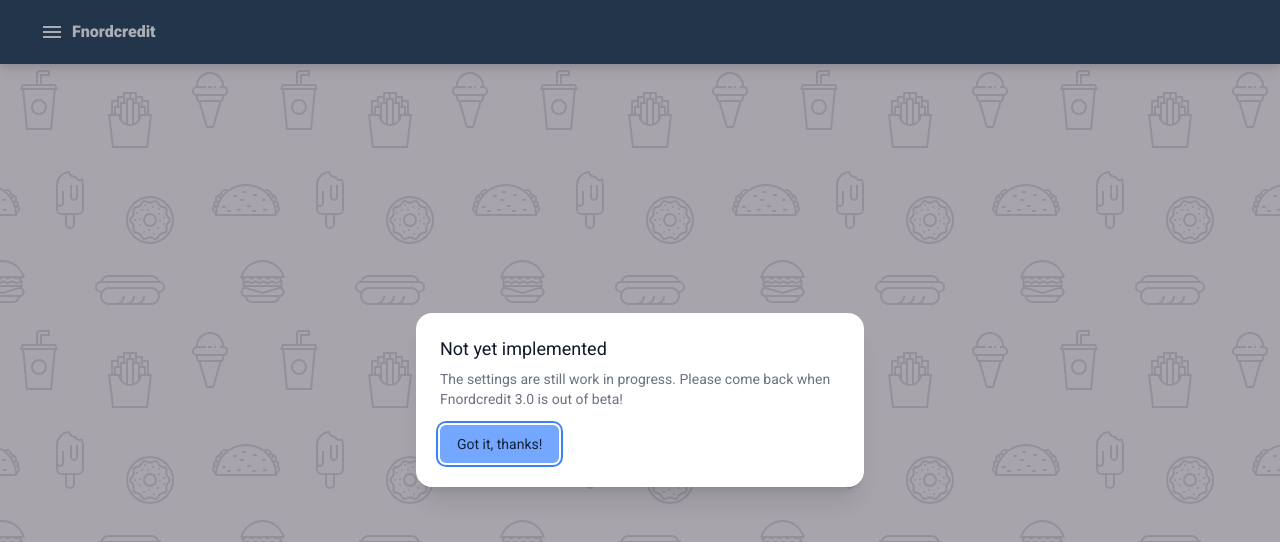
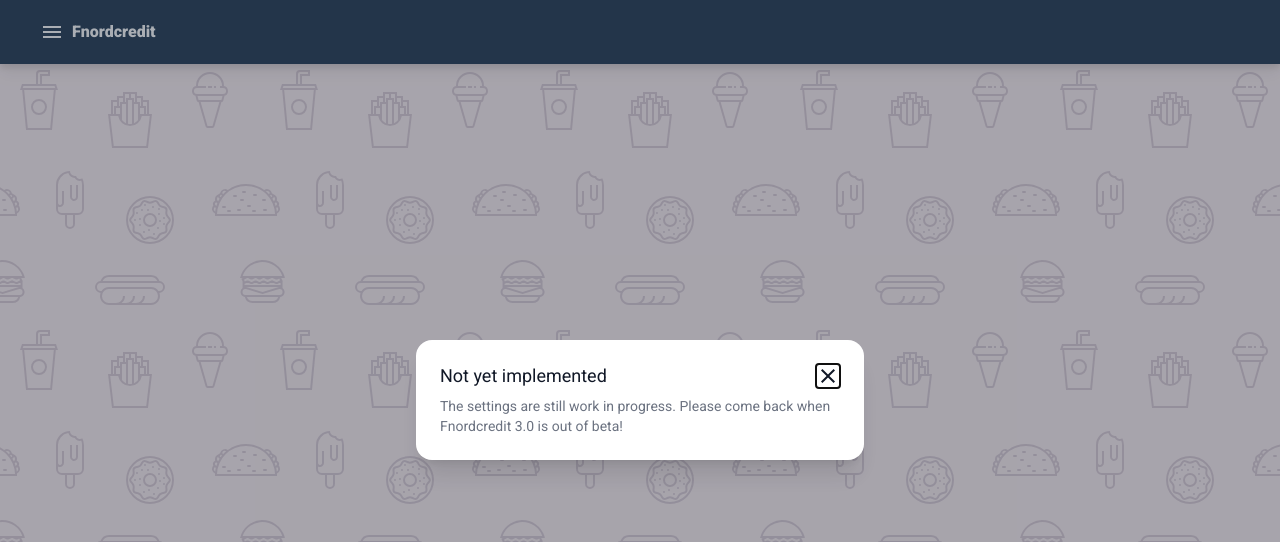
Before and after one commit to fnordcredit/fnordcredit, a Next.js app: page /user/1/settings in a window 1280 px wide. Shown: the top 542 px of the page. Built offline with nearby package versions, Linux system fonts and the light colour scheme.

Commit message:
Simple Dialog: Close Dialog Button

```diff
--- a/app/components/SimpleDialog.tsx
+++ b/app/components/SimpleDialog.tsx
@@ -1,6 +1,7 @@
 import { Dialog, Transition } from "@headlessui/react";
 import { Fragment, ReactNode } from "react";
-import Button from "./Form/Button";
+import Icon from "@mdi/react";
+import { mdiClose } from "@mdi/js";
 
 export type SimpleDialogProps = {
   title: string;
@@ -42,6 +43,11 @@ export default function SimpleDialog({
               leaveTo="opacity-0 scale-95"
             >
               <Dialog.Panel className="w-full max-w-md transform overflow-hidden rounded-2xl bg-white p-6 text-left align-middle shadow-xl transition-all">
+                <div className="float-right text-gray-900">
+                  <button className="flex-grow" type="button" onClick={onClose}>
+                    <Icon path={mdiClose} size={1} />
+                  </button>
+                </div>
                 <Dialog.Title
                   as="h3"
                   className="text-lg font-medium leading-6 text-gray-900"
@@ -49,10 +55,6 @@ export default function SimpleDialog({
                   {title}
                 </Dialog.Title>
                 <div className="mt-2 text-sm text-gray-500">{children}</div>
-
-                <div className="mt-4">
-                  <Button onClick={onClose}>Got it, thanks!</Button>
-                </div>
               </Dialog.Panel>
             </Transition.Child>
           </div>
```
